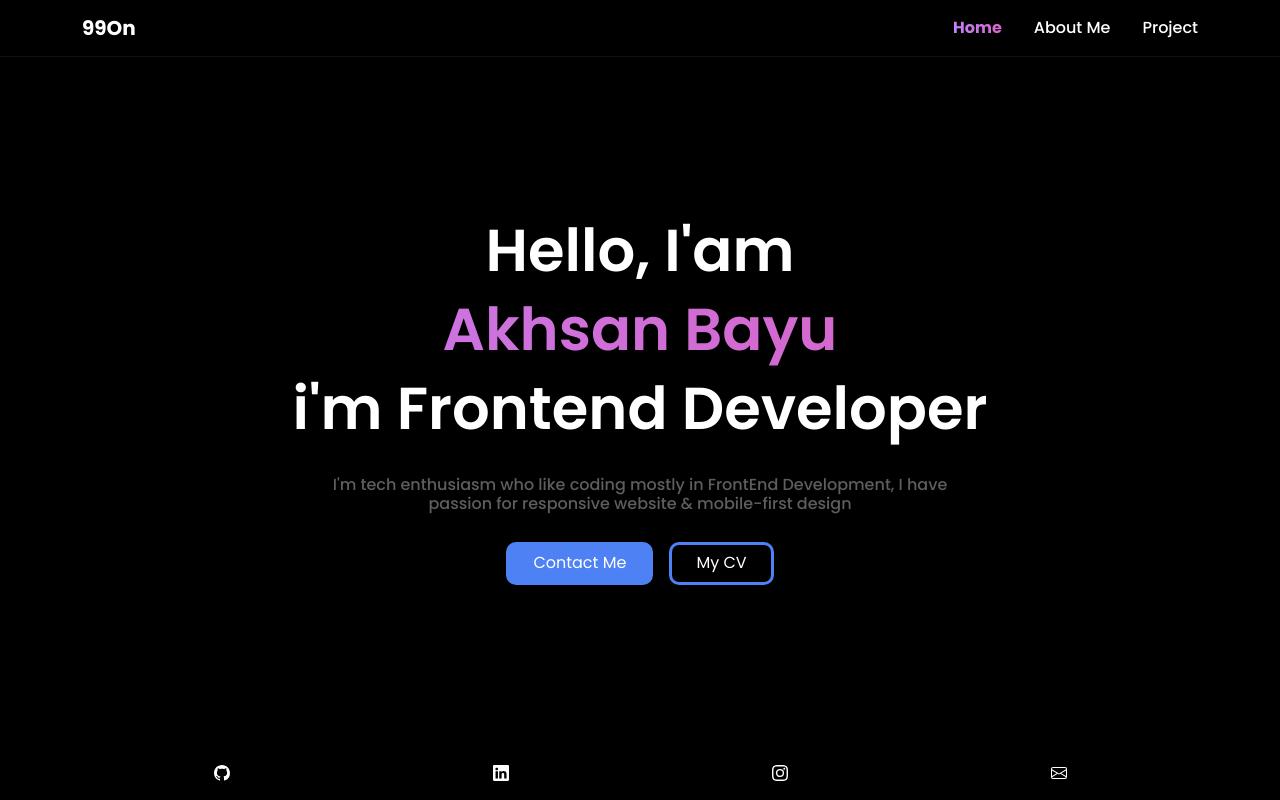
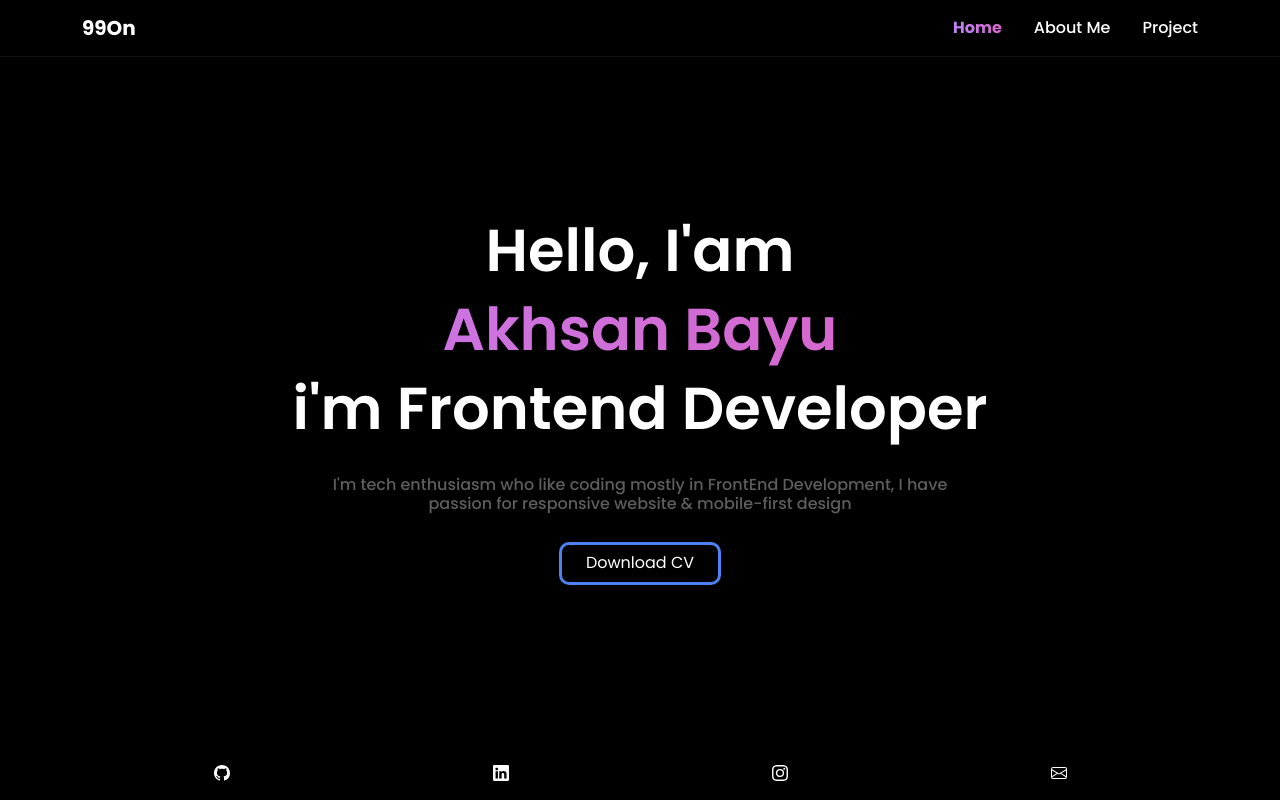
Before and after one commit to akhsanby/personal-web, a Next.js app: page / in a window 1280 px wide. Built offline with nearby package versions, Linux system fonts and the light colour scheme.

Commit message:
refactoring btn

```diff
--- a/pages/index.jsx
+++ b/pages/index.jsx
@@ -18,11 +18,11 @@ export default function Home() {
           <span>I'm tech enthusiasm who like coding mostly in FrontEnd Development, I have passion for responsive website & mobile-first design</span>
         </h1>
         <div className={styles.btn}>
-          <Link href="/contact">
+          {/* <Link href="/contact">
             <Button variant="info">Contact Me</Button>
-          </Link>
+          </Link> */}
           <a href="/cv/my_cv.pdf">
-            <Button variant="info">My CV</Button>
+            <Button variant="info">Download CV</Button>
           </a>
         </div>
       </div>
```
